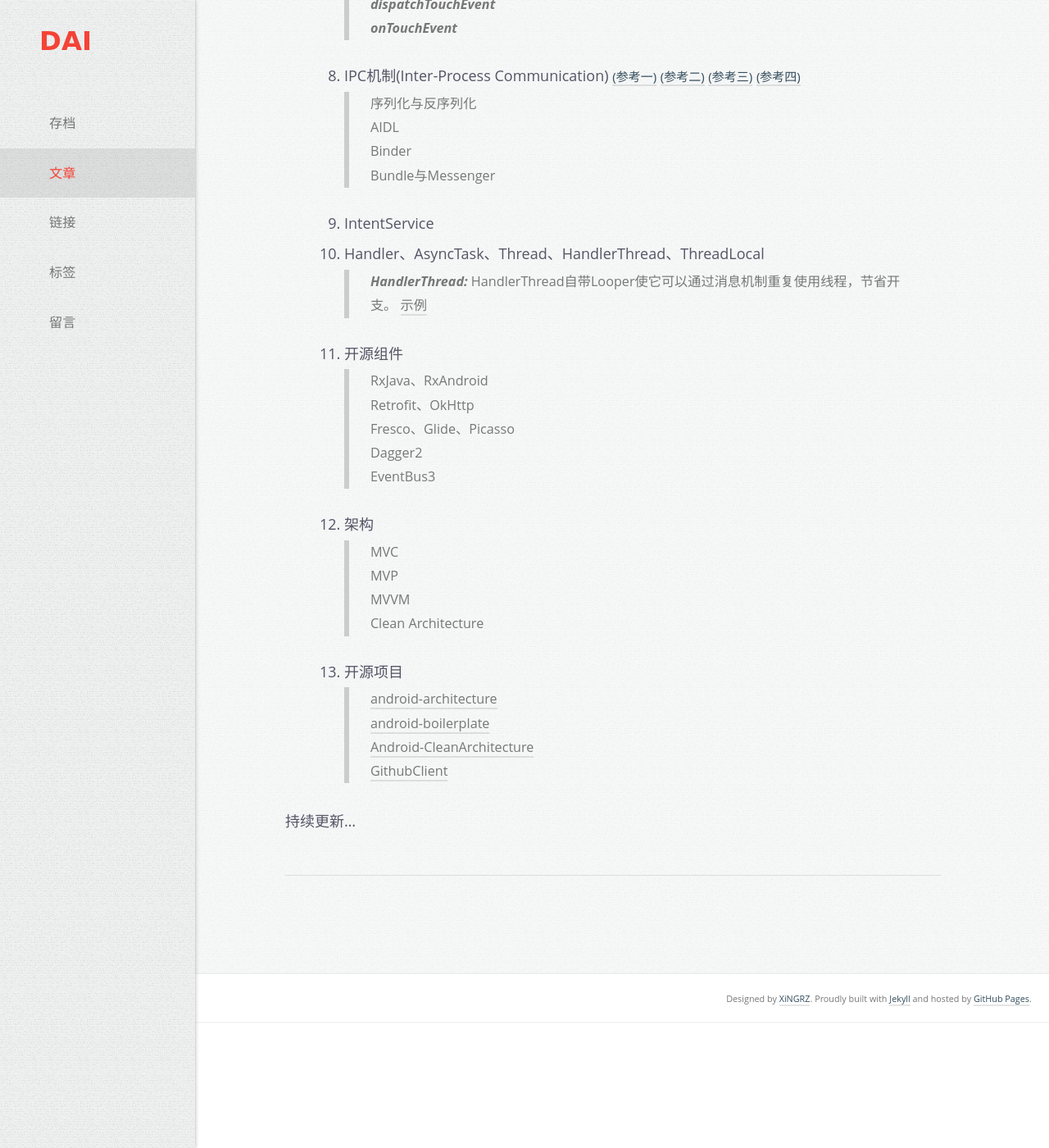
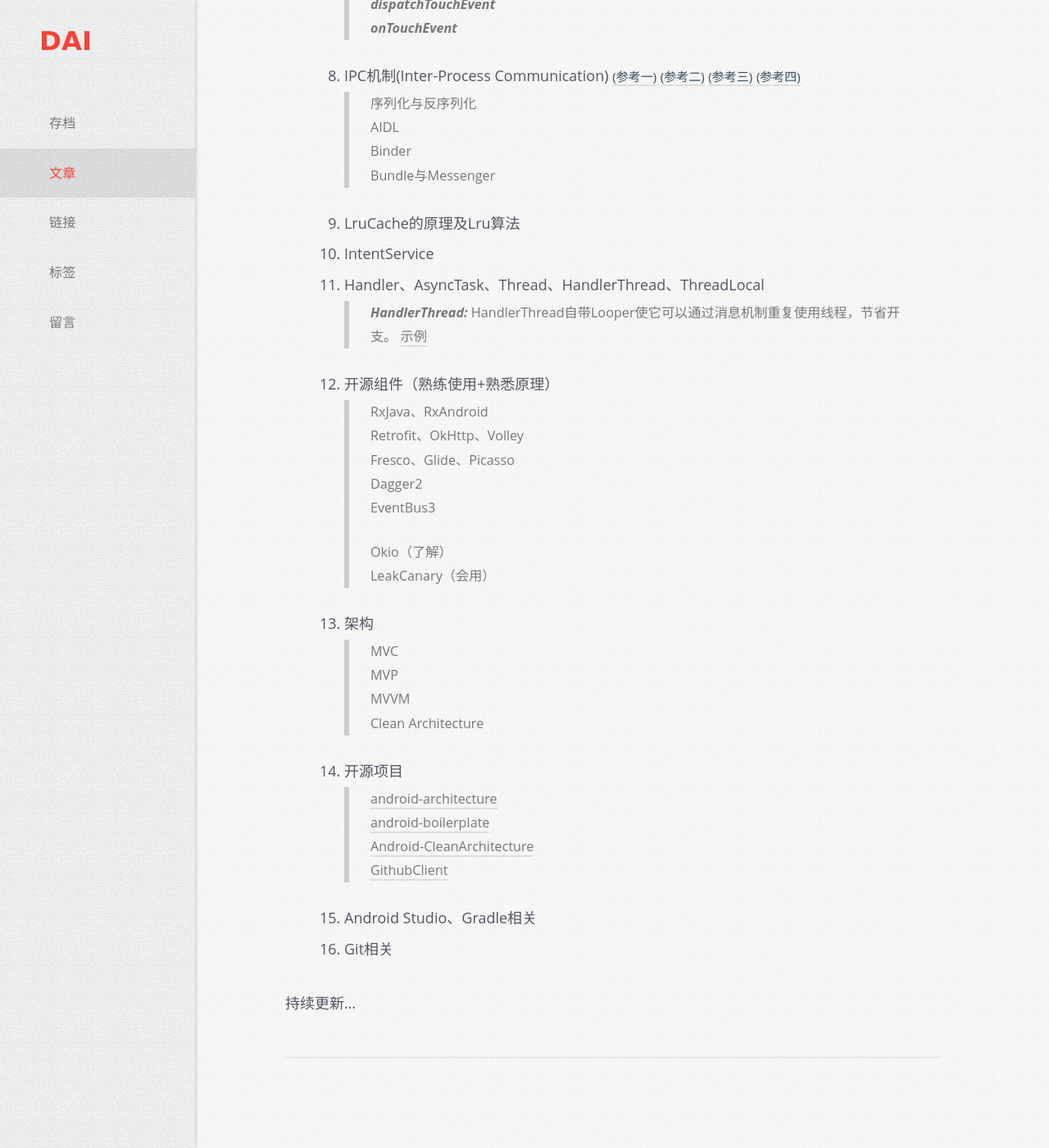
Before and after one commit to daishiwen/blog, a Jekyll site: the page built from _posts/2016-08-23-technical-interview.md, in a window 1280 px wide and 1400 px high, scrolled down 3155 px. Shown: the whole window at 82% size. Built offline with Jekyll 4.4.1, drawn with Linux system fonts in a browser that asks for light colours; comment, search, counter and statistics services are not loaded.

Commit message:
技术面试v5

```diff
--- a/_posts/2016-08-23-technical-interview.md
+++ b/_posts/2016-08-23-technical-interview.md
@@ -119,31 +119,38 @@ show: true
 		> Binder
 		> Bundle与Messenger
 
-	9. IntentService
-	10. Handler、AsyncTask、Thread、HandlerThread、ThreadLocal
+	9.  LruCache的原理及Lru算法
+	10. IntentService
+	11. Handler、AsyncTask、Thread、HandlerThread、ThreadLocal
 
 		> ***HandlerThread:*** HandlerThread自带Looper使它可以通过消息机制重复使用线程，节省开支。  [示例](./HandlerThread-Sample)
 
-	11. 开源组件
+	12. 开源组件（熟练使用+熟悉原理）
 
 		> RxJava、RxAndroid
-		> Retrofit、OkHttp
+		> Retrofit、OkHttp、Volley
 		> Fresco、Glide、Picasso
 		> Dagger2
 		> EventBus3
+		>
+		> Okio（了解）
+		> LeakCanary（会用）
 
-	12. 架构
+	13. 架构
 
 		> MVC
 		> MVP
 		> MVVM
 		> Clean Architecture
 
-	13. 开源项目
+	14. 开源项目
 
 		> [android-architecture](https://github.com/googlesamples/android-architecture)
 		> [android-boilerplate](https://github.com/hitherejoe/Android-Boilerplate)
 		> [Android-CleanArchitecture](https://github.com/android10/Android-CleanArchitecture)
 		> [GithubClient](https://github.com/frogermcs/GithubClient)
 
+	15. Android Studio、Gradle相关
+	16. Git相关
+
 持续更新...
```
